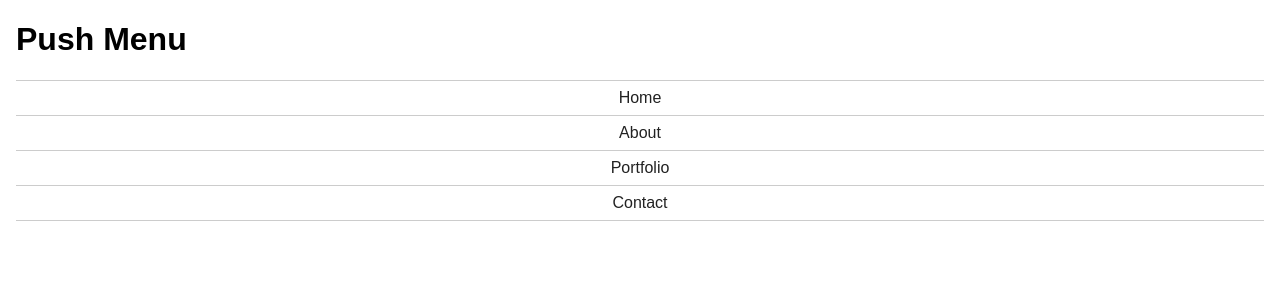
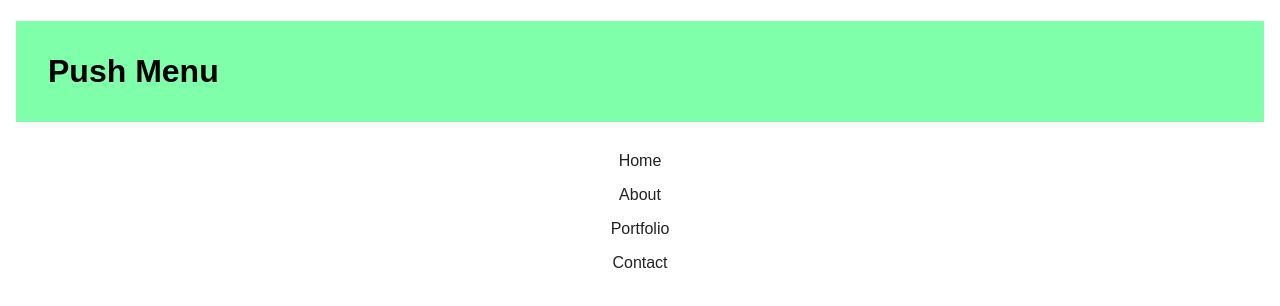
Before and after one commit to devonash/exercise-3, a plain HTML site: page index.html in a window 1280 px wide. Drawn offline with nearby package versions, Linux system fonts and the light colour scheme; some icons are missing.

Commit message:
feat(scss): add colour to push nav title

```diff
--- a/index.html
+++ b/index.html
@@ -13,7 +13,7 @@
   <div class="site-wrapper" data-state="slide-closed">
     <div class="sliding-canvas">
         <header class="header">
-        <h1>Push Menu</h1>
+          <h1 class="h1-text">Push Menu</h1>
 
             <!-- Menu Toggle Icon -->
           <a class="toggle-btn i-menu" href="#main-menu"><span>Menu</span></a>
--- a/scss/_base.scss
+++ b/scss/_base.scss
@@ -3,3 +3,4 @@
 $light-grey: #ccc;
 $black: #222;
 $text-color: $black;
+$light-green: #80ffaa;
--- a/scss/components/_main.scss
+++ b/scss/components/_main.scss
@@ -44,13 +44,11 @@ header {
   li{
     list-style-type: none;
     &:first-child a{
-      border-top: 1px solid $light-grey;
     }
   }
   a{
     display: block;
     padding: .5em 1em;
-    border-bottom: 1px solid $light-grey;
     text-decoration: none;
     color: $text-color;
     text-align: center;
@@ -76,6 +74,7 @@ span{
   @include element-invisible;
   }
 }
+
 
 /**
   *Sliding Navigation
@@ -128,6 +127,11 @@ span{
   .close-btn{
     display: none;
   }
+
+  .h1-text{
+    background-color: $light-green;
+    padding: 1em;
+  }
 }
 
 //show navigation on screen when there is no JS
--- a/scss/style.scss
+++ b/scss/style.scss
@@ -3,6 +3,7 @@
 @import "mixins";
 
 // Components
+@import "components/grid";
 @import "components/main";
 
 // Vendor
```
Also changed, not shown: css/style.css, 1 other file. Lines whose indentation alone changed are shown as unchanged.
